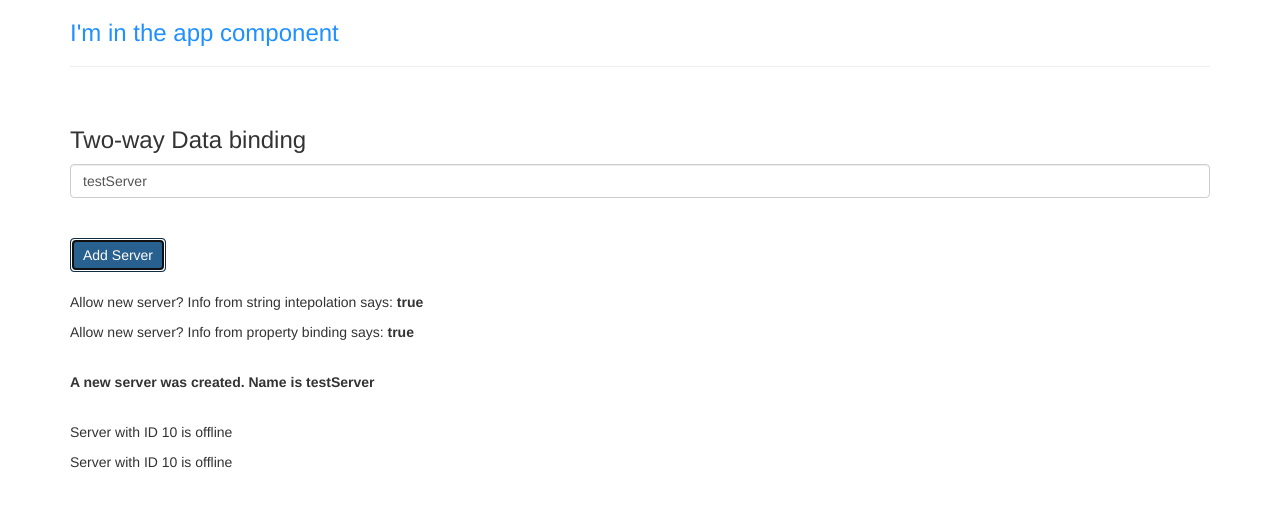
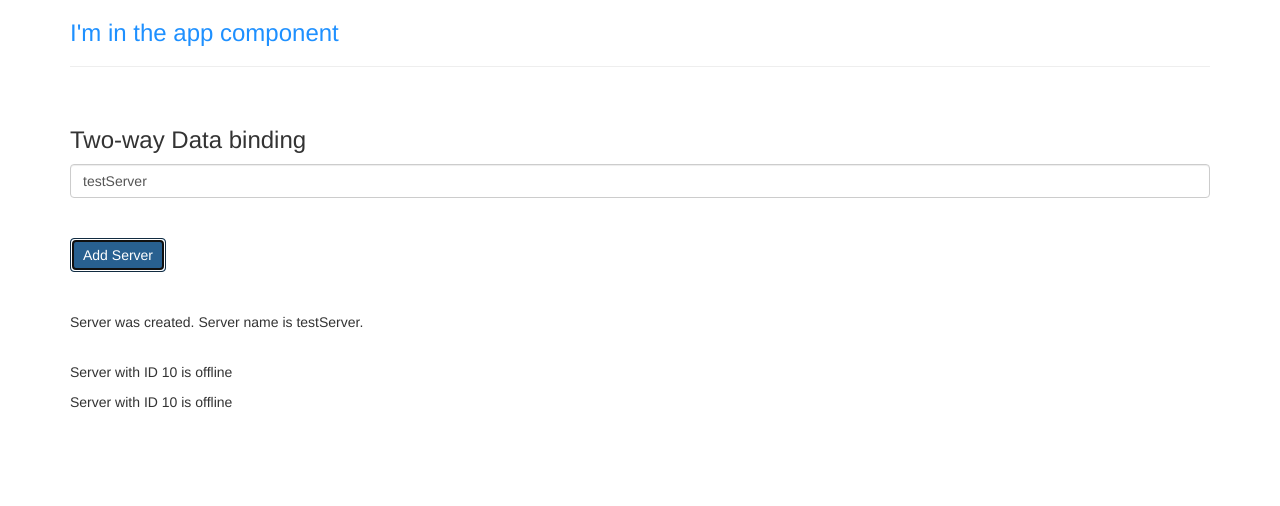
Before and after one commit to rimeister/udemy-the-complete-guide-to-angular, an Angular app: page / in a window 1280 px wide. Both pictures are taken after a click on the button "Add Server". Shown: the top 506 px of the page. Built offline with nearby package versions, Linux system fonts and the light colour scheme.

Commit message:
Section 2 Lecture 34: Directives, using *ngIf to update the DOM

```diff
--- a/src/app/servers/servers.component.html
+++ b/src/app/servers/servers.component.html
@@ -18,10 +18,11 @@ In addition to binding to HTML properties (e.g., 'disabled', demonstrated above)
 <!-- General rule: Don't put too much logic into your templates -->
 
 <br><br>
-<p>Allow new server? Info from string intepolation says: <strong>{{ allowNewServer }}</strong></p> <!-- Data binding with string interpolation -->
-<p>Allow new server? Info from property binding says: <strong [innerText]="allowNewServer"></strong></p> <!-- Data binding with property binding -->
+<!-- <p>Allow new server? Info from string intepolation says: <strong>{{ allowNewServer }}</strong></p> --> <!-- Data binding with string interpolation -->
+<!-- <p>Allow new server? Info from property binding says: <strong [innerText]="allowNewServer"></strong></p> --> <!-- Data binding with property binding -->
 <br>
-<p><strong>{{ serverCreationStatus }}</strong></p> <!-- Updates dynamically (2-way binding) with string interpolation -->
+<!-- * is required be ngIf to let it know that this is a structural directive, it updates the DOM -->
+<p *ngIf="serverCreated">Server was created. Server name is {{ serverName }}.</p> <!-- Updates dynamically (2-way binding) with string interpolation -->
 <br>
 <app-server></app-server>
 <app-server></app-server>
--- a/src/app/servers/servers.component.ts
+++ b/src/app/servers/servers.component.ts
@@ -10,6 +10,7 @@ export class ServersComponent implements OnInit {
 	allowNewServer = false;
 	serverCreationStatus = 'No server was created.';
 	serverName = 'testServer';
+	serverCreated = false;
 
 
 	constructor() {
@@ -27,6 +28,7 @@ export class ServersComponent implements OnInit {
 	}
 
 	onCreateServer() {
+		this.serverCreated = true;
 		this.serverCreationStatus = 'A new server was created. Name is ' + this.serverName;
 	}
 
```
